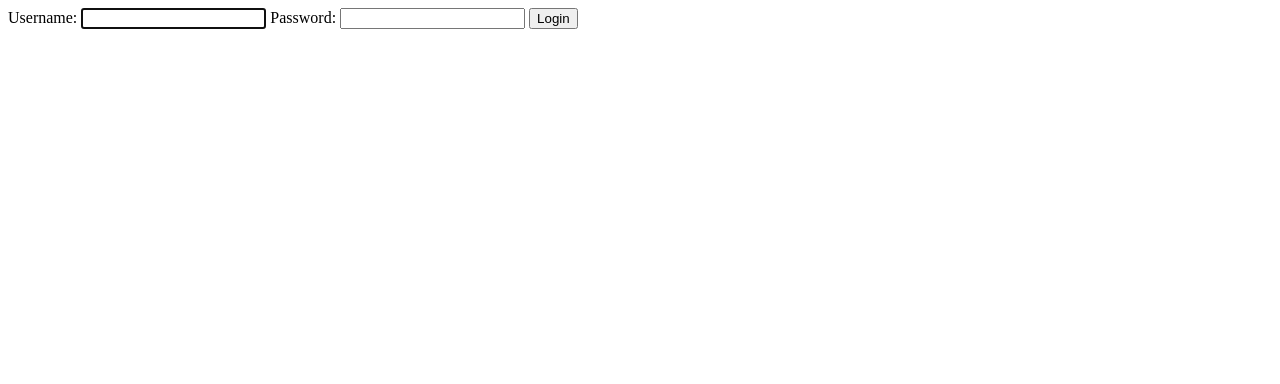
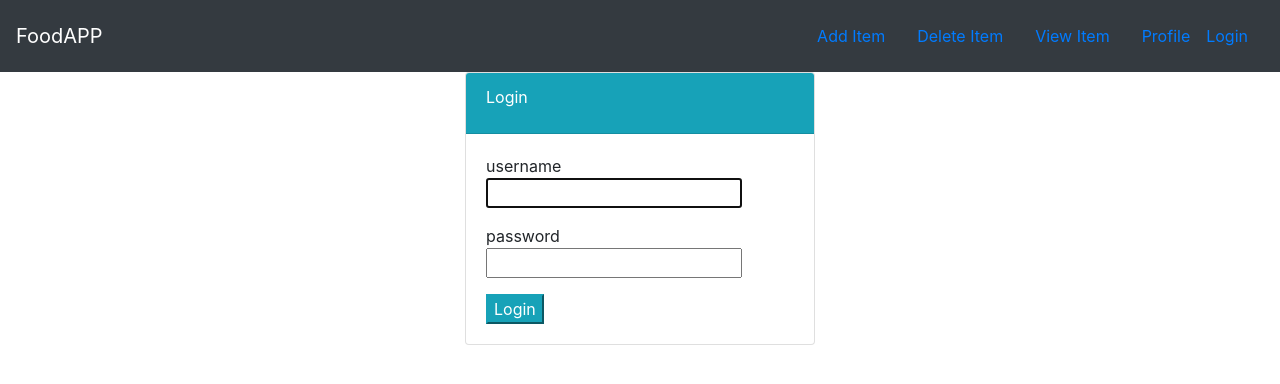
Before and after one commit to chungFTF/django-foodproject, a Django app: page /login/ in a window 1280 px wide. Shown: the top 384 px of the page. Run offline with Django 4.2, Linux system fonts and the light colour scheme.

Commit message:
login css

```diff
--- a/food/templates/food/base.html
+++ b/food/templates/food/base.html
@@ -16,7 +16,7 @@
         <div class="navbar">
             <a href="{% url 'food:create_item' %}" class="nav-item nav-link">Add Item</a>
             <a href="#" class="nav-item nav-link">Delete Item</a>
-            <a href="#" class="nav-item nav-link">View Item</a>
+            <a href="{% url 'food:index' %}" class="nav-item nav-link">View Item</a>
             <a href="{% url 'profile' %}" class="nav-item nav-link">Profile</a>
             {% if user.is_authenticated %}
                 <a href="{% url 'logout' %}"> Logout </a>
--- a/users/templates/users/login.html
+++ b/users/templates/users/login.html
@@ -1,5 +1,34 @@
-<form method="POST">
-    {% csrf_token %}
-    {{form}}
-    <button type="submit">Login</button>
-</form>
+{% extends 'food/base.html' %}
+
+{% block body %}
+
+<div class="container">
+    <div class="row">
+        <div class="col-md-4 offset-md-4">
+            <div class="card">
+                <div class="card-header bg-info text-white">
+                    <div class="card-title">
+                        Login
+                    </div>
+                </div>
+
+                <div class="card-body">
+                    <form method="POST">
+                        {% csrf_token %}
+                        {% for field in form %}
+                            <div class="form-group">
+                                {{ field.name }}
+                                {{ field}}
+                            </div>
+                        {% endfor %}
+
+                        <button class="btn-info" type="submit">Login</button>
+                    </form>
+                </div>
+            </div>
+        </div>
+    </div>
+</div>
+
+
+{% endblock %}
```
